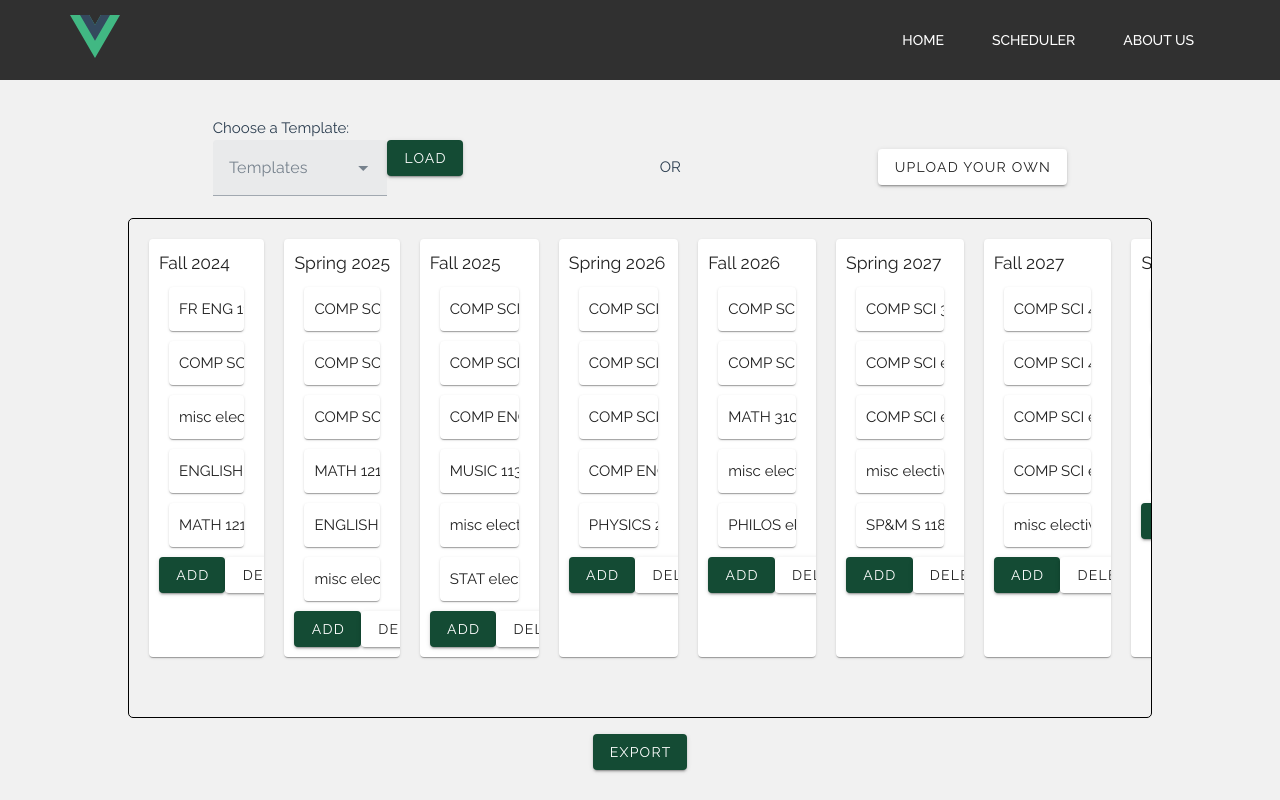
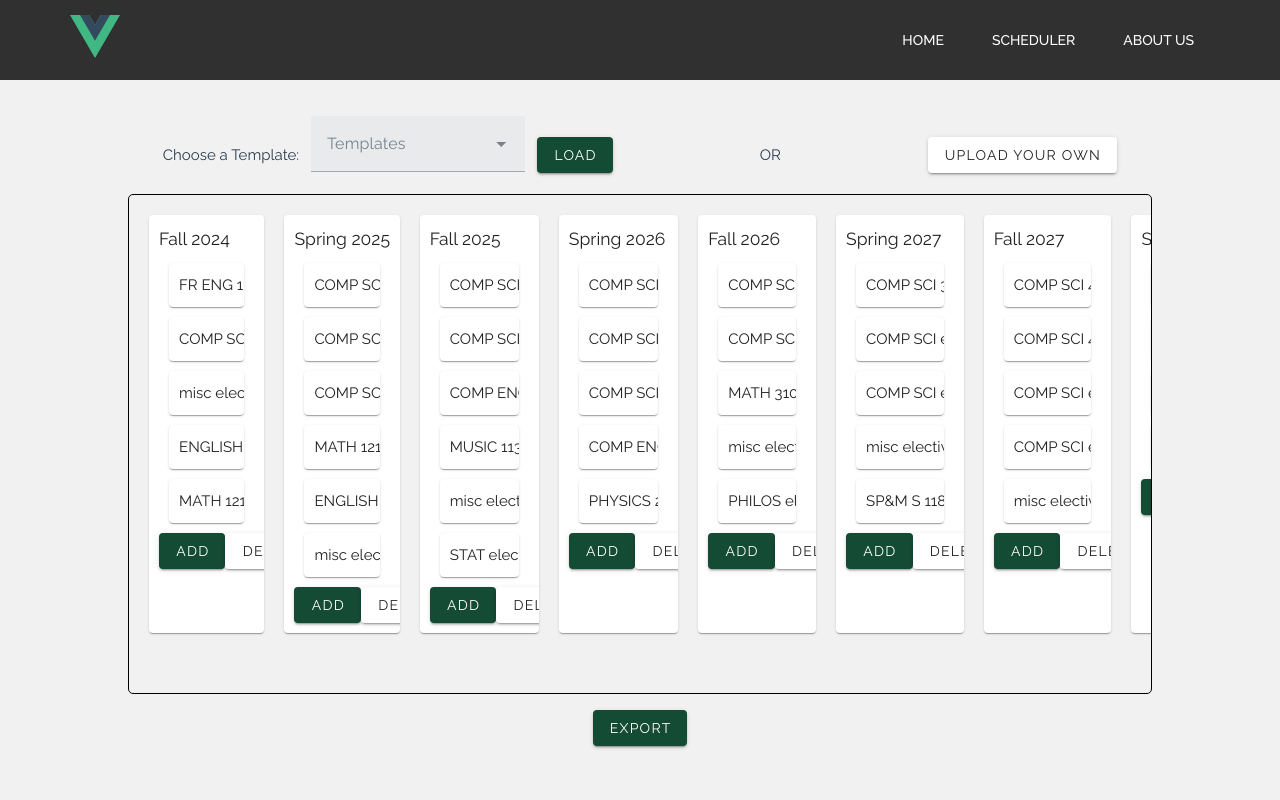
Before and after one commit to capstone-2-schedule-planner/frontend, a Vue app in the folder schedule-planner/: page /Scheduler in a window 1280 px wide. Built offline with nearby package versions, Linux system fonts and the light colour scheme.

Commit message:
small css change

```diff
--- a/schedule-planner/src/views/Scheduler.vue
+++ b/schedule-planner/src/views/Scheduler.vue
@@ -3,10 +3,10 @@
   <v-container fluid>
     <div class="templates-upload">
       <div class="templates-combobox">
-        <span>Choose a Template: </span>
         <div class="combo-and-button">
-          <v-combobox v-model='selectedTemplate' label="Templates" :items="['Comp Sci', 'Math']"></v-combobox>
-          <v-btn color="primary" @click="handleTemplateLoad">Load</v-btn>
+          <span>Choose a Template: </span>
+          <v-combobox class="ml-3" v-model='selectedTemplate' label="Templates" :items="['Comp Sci', 'Math']"></v-combobox>
+          <v-btn color="primary" class="ml-3" @click="handleTemplateLoad">Load</v-btn>
         </div>
       </div>
       <span> OR </span>
@@ -736,7 +736,7 @@ export default {
 }
 
 .templates-combobox {
-  width: 250px;
+  align-items: center;
 }
 
 .templates-upload {
@@ -745,6 +745,9 @@ export default {
   align-items: center;
 }
 .combo-and-button {
+  width: 450px;
   display:flex;
+  justify-content: center;
+  align-items: center;
 }
 </style>
```
